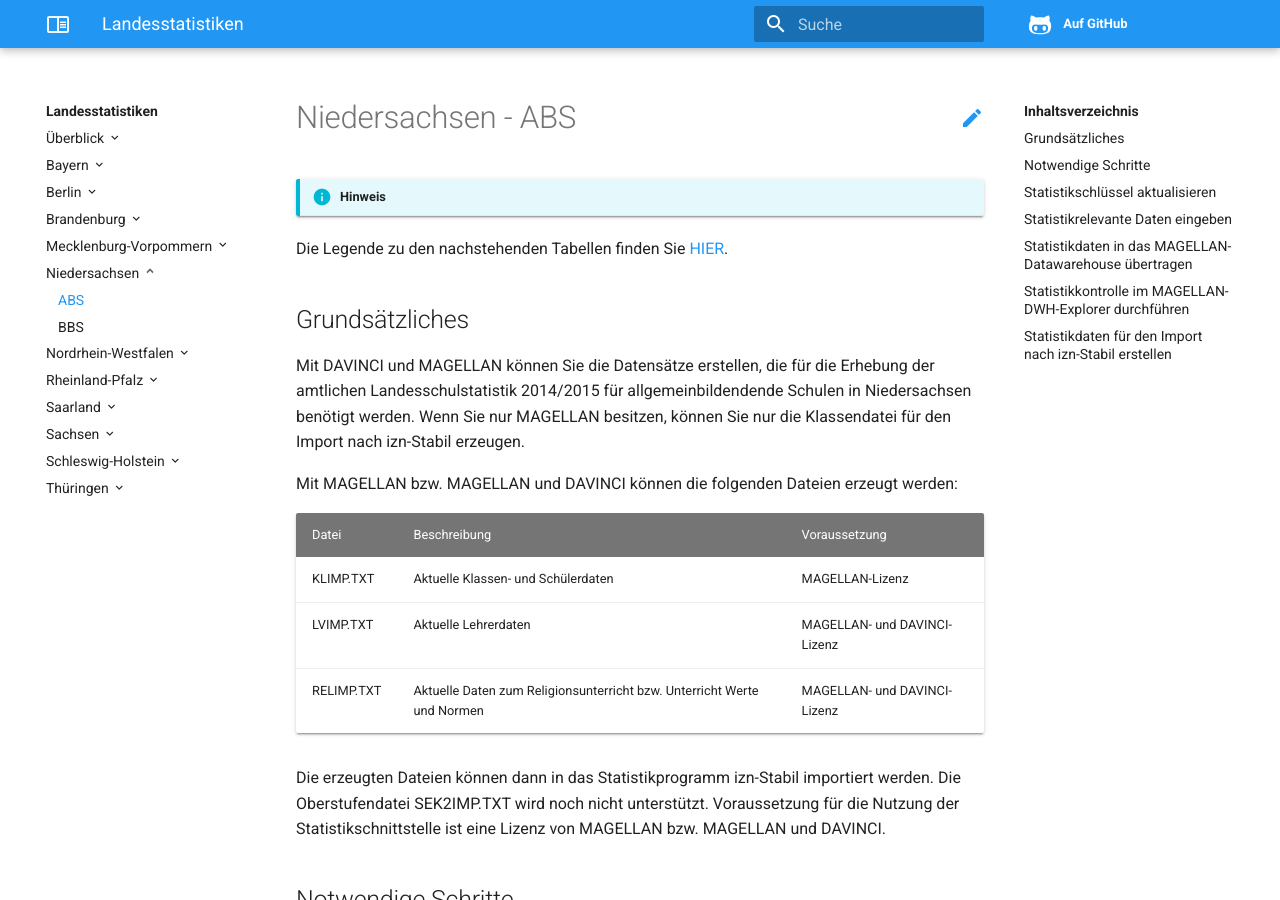
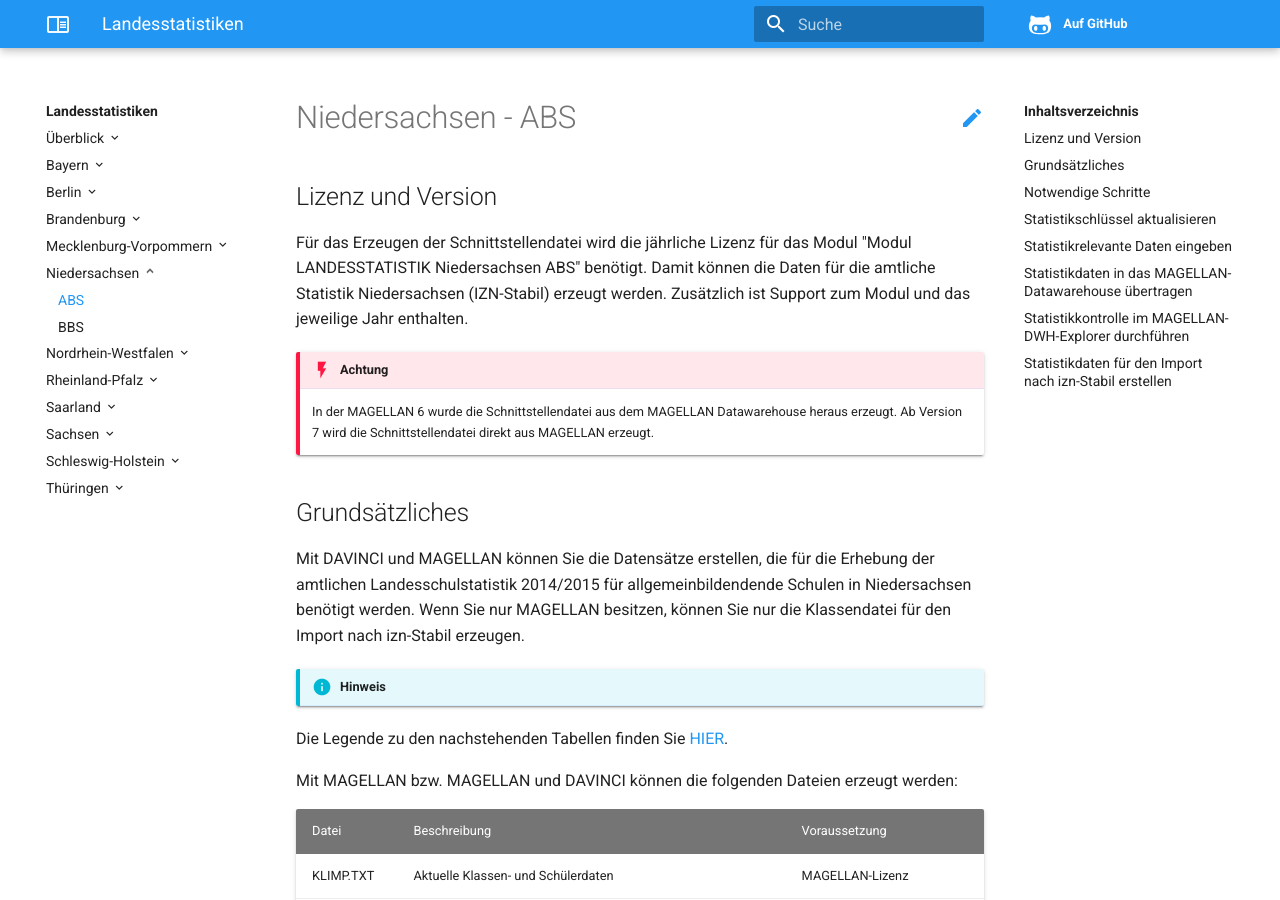
Before and after one commit to stuebersystems/doc.ls.de, an MkDocs documentation site: the page built from docs/niedersachsen/abs.md, in a window 1280 px wide and 900 px high. Built offline with MkDocs 1.6.1, drawn with Linux system fonts in a browser that asks for light colours.

Commit message:
no message

```diff
--- a/docs/niedersachsen/abs.md
+++ b/docs/niedersachsen/abs.md
@@ -1,13 +1,23 @@
 # Niedersachsen - ABS
 
+## Lizenz und Version
+
+Für das Erzeugen der Schnittstellendatei wird die jährliche Lizenz für das Modul "Modul LANDESSTATISTIK Niedersachsen ABS" benötigt. Damit können die Daten für die
+amtliche Statistik Niedersachsen (IZN-Stabil) erzeugt werden. Zusätzlich ist Support zum Modul und das jeweilige Jahr enthalten.
+
+!!! danger "Achtung"
+
+    In der MAGELLAN 6 wurde die Schnittstellendatei aus dem MAGELLAN Datawarehouse heraus erzeugt.
+    Ab Version 7 wird die Schnittstellendatei direkt aus MAGELLAN erzeugt.
+
+
+## Grundsätzliches
+
+Mit DAVINCI und MAGELLAN können Sie die Datensätze erstellen, die für die Erhebung der amtlichen Landesschulstatistik 2014/2015 für allgemeinbildendende Schulen in Niedersachsen benötigt werden. Wenn Sie nur MAGELLAN besitzen, können Sie nur die Klassendatei für den Import nach izn-Stabil erzeugen.
 
 !!! info "Hinweis"
 
    Die Legende zu den nachstehenden Tabellen finden Sie [HIER](https://doc.ls.stueber.de/legende-statistikfelder/).
-
-## Grundsätzliches
-
-Mit DAVINCI und MAGELLAN können Sie die Datensätze erstellen, die für die Erhebung der amtlichen Landesschulstatistik 2014/2015 für allgemeinbildendende Schulen in Niedersachsen benötigt werden. Wenn Sie nur MAGELLAN besitzen, können Sie nur die Klassendatei für den Import nach izn-Stabil erzeugen.
 
 Mit MAGELLAN bzw. MAGELLAN und DAVINCI können die folgenden Dateien erzeugt werden:
 
```
Also changed, not shown: docs/niedersachsen/bbs.md (+14 -4 lines).
